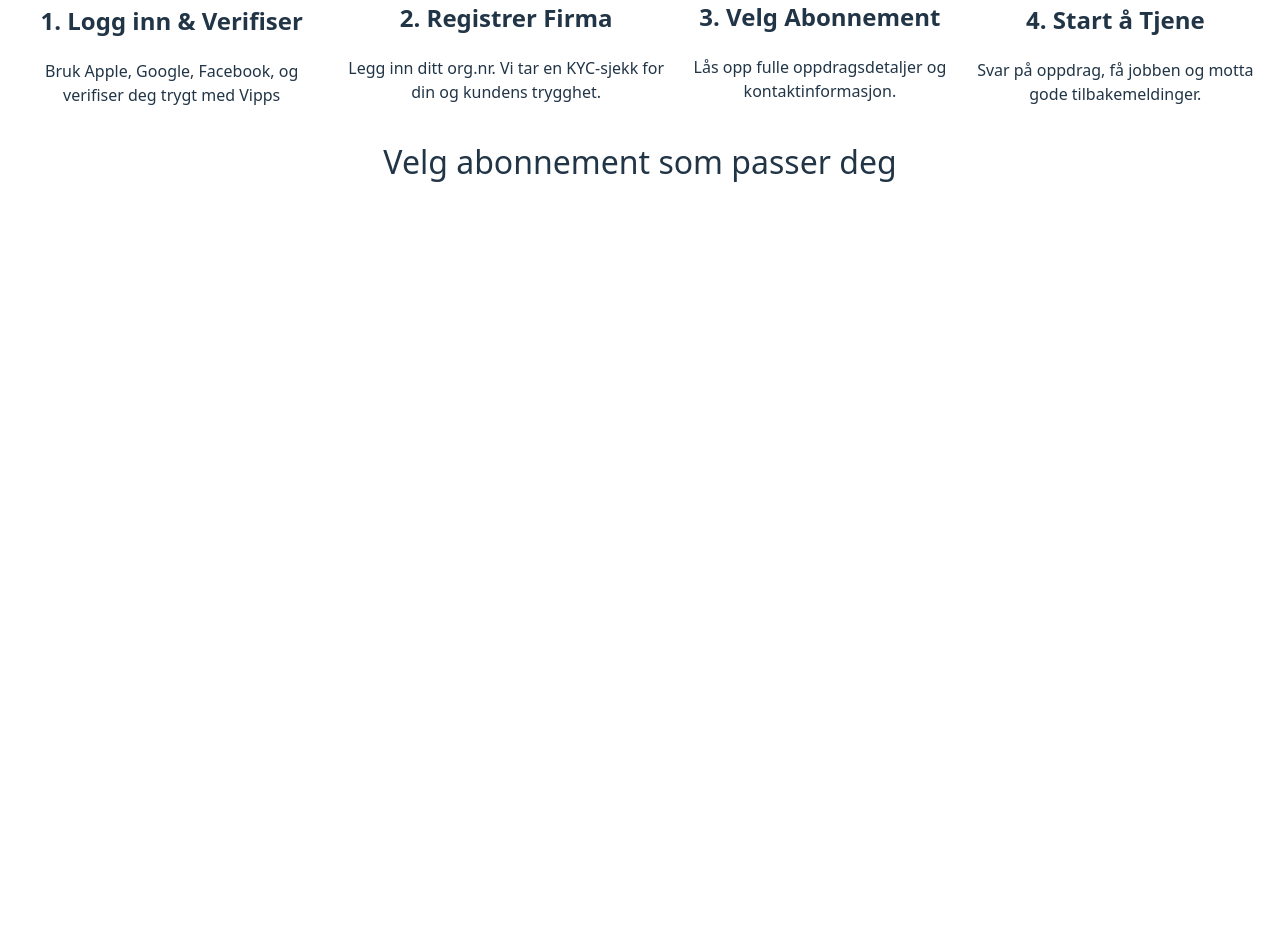
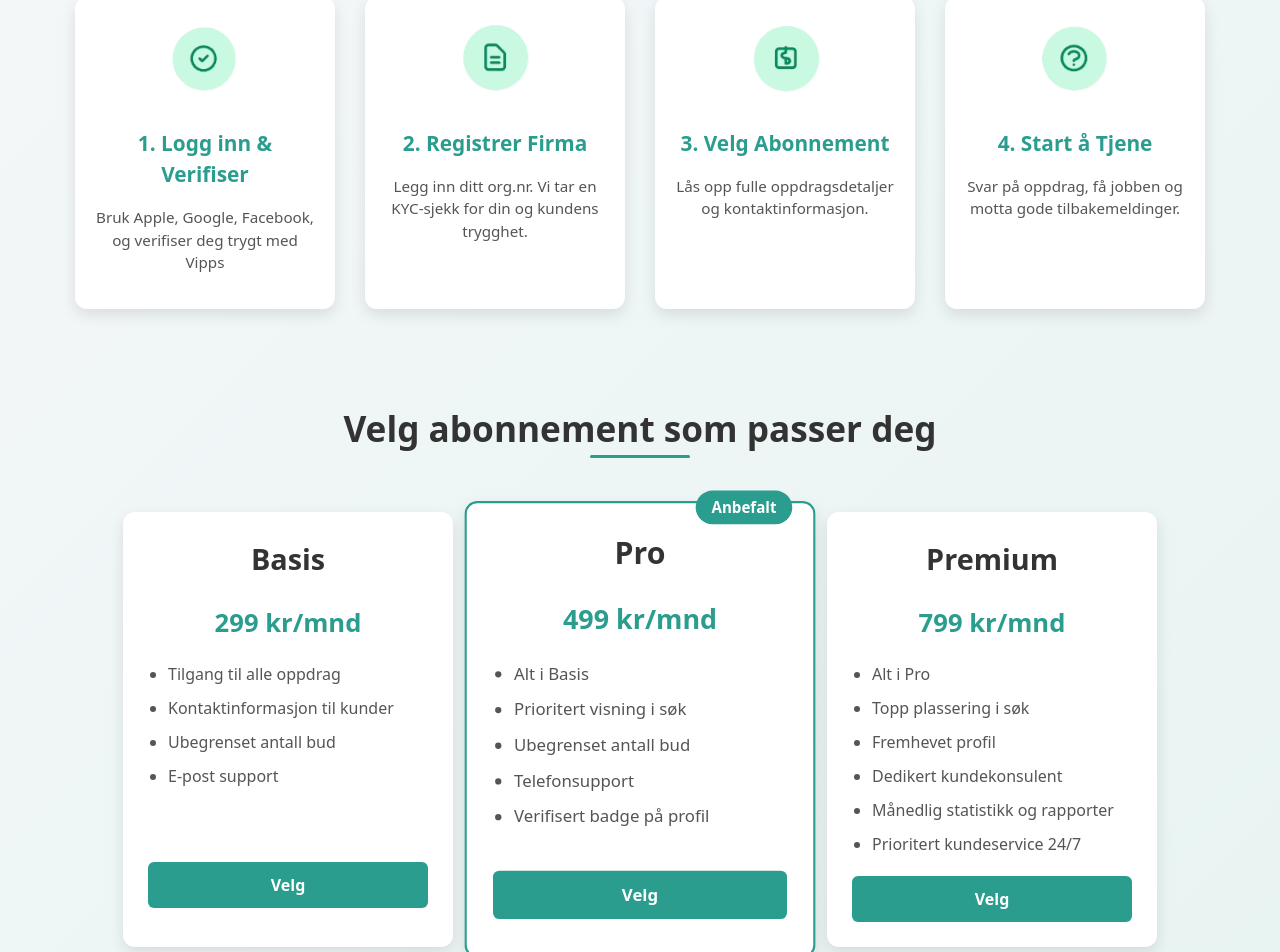
Before and after one commit to Brobo1/frontend-presentation, a React (Vite) app: page / in a window 1280 px wide. Shown: the part 261-1213 px from the top of the page. Before the commit the page ends 800 px from the top, so only its background shows below. Built offline with nearby package versions, Linux system fonts and the light colour scheme.

Commit message:
Add `SubscriptionTier` component and subscription tiers section to `Content` with styling updates

```diff
--- a/src/App.css
+++ b/src/App.css
@@ -11,9 +11,10 @@
   display: flex;
   justify-content: space-between;
   align-items: center;
-  padding: 5px 30px;
-  background-color: #d4f8e0;
+  padding: 10px 30px;
+  background-color: #2a9d8f;
   box-shadow: 0 6px 10px rgba(0, 0, 0, 0.15);
+  color: white;
 }
 
 #navbarTitle {
@@ -31,14 +32,153 @@
 
 #stepsContainer {
   display: flex;
+  gap: 30px;
+  margin: 30px 0 50px;
+  justify-content: center;
+}
+
+#stepContainer {
+  background-color: white;
+  border-radius: 12px;
+  padding: 20px;
+  width: 220px;
+  box-shadow: 0 6px 15px rgba(0, 0, 0, 0.1);
+  transition: transform 0.3s ease, box-shadow 0.3s ease;
+}
+
+#stepContainer:hover {
+  transform: translateY(-5px);
+  box-shadow: 0 10px 20px rgba(0, 0, 0, 0.15);
+}
+
+#stepContainer img {
+  width: 80px;
+  height: 80px;
+  object-fit: contain;
+  margin-bottom: 15px;
+}
+
+#stepContainer h2 {
+  color: #2a9d8f;
+  margin: 10px 0;
+  font-size: 1.3em;
+}
+
+#stepContainer p {
+  color: #555;
+  font-size: 0.95em;
+  line-height: 1.5;
+}
+
+#subscriptionContainer {
+  display: flex;
   gap: 20px;
+  justify-content: center;
+  margin: 30px 0;
+}
+
+.subscription-tier {
+  background-color: white;
+  border-radius: 12px;
+  padding: 25px;
+  width: 280px;
+  box-shadow: 0 6px 15px rgba(0, 0, 0, 0.1);
+  position: relative;
+  transition: transform 0.3s ease, box-shadow 0.3s ease;
+}
+
+.subscription-tier:hover {
+  transform: translateY(-5px);
+  box-shadow: 0 10px 20px rgba(0, 0, 0, 0.15);
+}
+
+.subscription-tier h2 {
+  color: #333;
+  margin-top: 0;
+  font-size: 1.8em;
+}
+
+.subscription-tier .price {
+  font-size: 1.6em;
+  font-weight: 600;
+  color: #2a9d8f;
+  margin: 15px 0;
+}
+
+.subscription-tier .features {
+  text-align: left;
+  padding-left: 20px;
+  margin: 20px 0;
+  min-height: 180px;
+}
+
+.subscription-tier .features li {
+  margin-bottom: 10px;
+  color: #555;
+}
+
+.subscription-tier .subscribe-btn {
+  background-color: #2a9d8f;
+  color: white;
+  width: 100%;
+  padding: 12px;
+  border: none;
+  border-radius: 6px;
+  font-weight: 600;
+  cursor: pointer;
+  transition: background-color 0.3s ease;
+}
+
+.subscription-tier .subscribe-btn:hover {
+  background-color: #218579;
+}
+
+.subscription-tier.recommended {
+  border: 2px solid #2a9d8f;
+  transform: scale(1.05);
+}
+
+.subscription-tier.recommended:hover {
+  transform: scale(1.05) translateY(-5px);
+}
+
+.recommended-badge {
+  position: absolute;
+  top: -12px;
+  right: 20px;
+  background-color: #2a9d8f;
+  color: white;
+  padding: 5px 15px;
+  border-radius: 20px;
+  font-weight: 600;
+  font-size: 0.9em;
 }
 
 #content {
-  margin: 0 20px;
+  margin: 30px 20px;
+  max-width: 1200px;
+  margin-left: auto;
+  margin-right: auto;
 }
 
 #content > h1 {
-  font-weight: 400;
-  font-size: 2em;
+  font-weight: 600;
+  font-size: 2.2em;
+  margin-top: 50px;
+  color: #333;
+  position: relative;
+  display: inline-block;
+  padding-bottom: 10px;
 }
+
+#content > h1::after {
+  content: '';
+  position: absolute;
+  bottom: 0;
+  left: 50%;
+  transform: translateX(-50%);
+  width: 100px;
+  height: 3px;
+  background-color: #2a9d8f;
+  border-radius: 2px;
+}
--- a/src/comps/content/Content.jsx
+++ b/src/comps/content/Content.jsx
@@ -1,4 +1,5 @@
 import { Step } from "./steps/Step.jsx";
+import { SubscriptionTier } from "./subscriptions/SubscriptionTier.jsx";
 
 const STEPS = [
   {
@@ -23,6 +24,45 @@ const STEPS = [
   },
 ];
 
+const SUBSCRIPTION_TIERS = [
+  {
+    title: "Basis",
+    price: "299 kr/mnd",
+    features: [
+      "Tilgang til alle oppdrag",
+      "Kontaktinformasjon til kunder",
+      "Ubegrenset antall bud",
+      "E-post support"
+    ],
+    recommended: false
+  },
+  {
+    title: "Pro",
+    price: "499 kr/mnd",
+    features: [
+      "Alt i Basis",
+      "Prioritert visning i søk",
+      "Ubegrenset antall bud",
+      "Telefonsupport",
+      "Verifisert badge på profil"
+    ],
+    recommended: true
+  },
+  {
+    title: "Premium",
+    price: "799 kr/mnd",
+    features: [
+      "Alt i Pro",
+      "Topp plassering i søk",
+      "Fremhevet profil",
+      "Dedikert kundekonsulent",
+      "Månedlig statistikk og rapporter",
+      "Prioritert kundeservice 24/7"
+    ],
+    recommended: false
+  }
+];
+
 export function Content() {
   return (
     <>
@@ -30,11 +70,18 @@ export function Content() {
         <h1>Slik fungerer det: Enkel og trygg prosess</h1>
 
         <div id={"stepsContainer"}>
-          {STEPS.map((item) => (
-            <Step {...item} />
+          {STEPS.map((item, index) => (
+            <Step key={index} {...item} />
           ))}
         </div>
+
         <h1>Velg abonnement som passer deg</h1>
+
+        <div id={"subscriptionContainer"}>
+          {SUBSCRIPTION_TIERS.map((tier, index) => (
+            <SubscriptionTier key={index} {...tier} />
+          ))}
+        </div>
       </div>
     </>
   );
--- /dev/null
+++ b/src/comps/content/subscriptions/SubscriptionTier.jsx
@@ -0,0 +1,17 @@
+export function SubscriptionTier({ title, price, features, recommended }) {
+  return (
+    <>
+      <div className={`subscription-tier ${recommended ? 'recommended' : ''}`}>
+        {recommended && <div className="recommended-badge">Anbefalt</div>}
+        <h2>{title}</h2>
+        <div className="price">{price}</div>
+        <ul className="features">
+          {features.map((feature, index) => (
+            <li key={index}>{feature}</li>
+          ))}
+        </ul>
+        <button className="subscribe-btn">Velg</button>
+      </div>
+    </>
+  );
+}
--- a/src/index.css
+++ b/src/index.css
@@ -3,7 +3,7 @@
   line-height: 1.5;
   font-weight: 400;
 
-  background-color: #f5f7f9;
+  background: linear-gradient(135deg, #f5f7f9 0%, #e8f4f2 100%);
 
   font-synthesis: none;
   text-rendering: optimizeLegibility;
```
